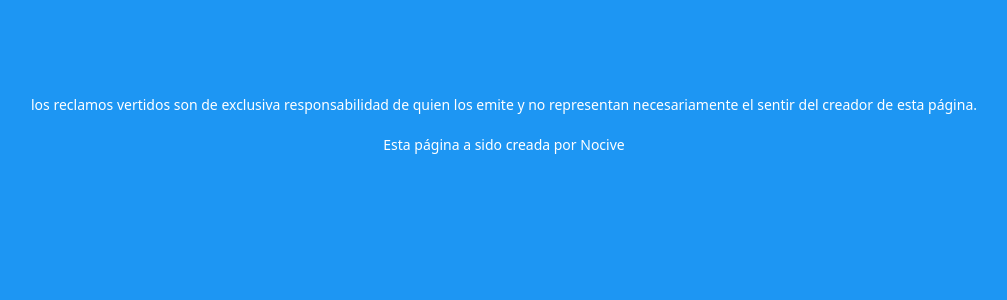
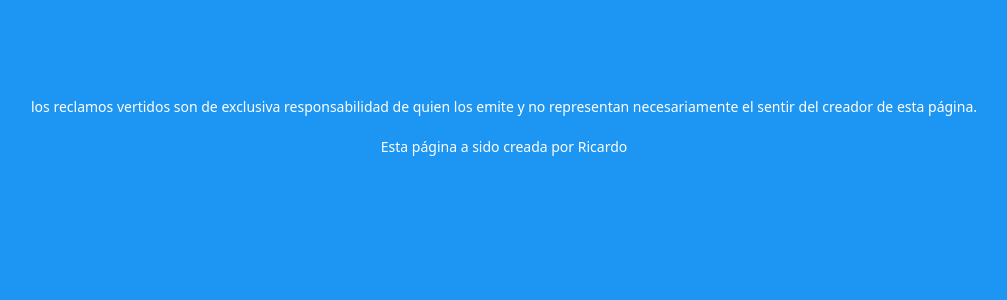
Before and after one commit to nocivescience/django_postgre, a Django app: page / in a window 1280 px wide. Shown: the part 474-774 px from the top of the page, without its empty margins (136-1143 px from the left). Run offline with Django 4.2, Linux system fonts and the light colour scheme.

Commit message:
condominio v.03

```diff
--- a/tasks/templates/base.html
+++ b/tasks/templates/base.html
@@ -44,8 +44,10 @@
     {% block content %}
 
     {% endblock %}
-        <p class="d-flex justify-content-center mt-5 text-white"><small>los reclamos vertidos son de exclusiva responsabilidad de quien los emite y no representan necesariamente el sentir del creador de esta página. </small><br></p>
-        <p class="d-flex justify-content-center text-white"><small>Esta página a sido creada por Nocive</small></p>
+        <div class="d-flex align-items-center m-5 text-white flex-column">
+            <p><small>los reclamos vertidos son de exclusiva responsabilidad de quien los emite y no representan necesariamente el sentir del creador de esta página. </small><br></p>
+            <p><small>Esta página a sido creada por Ricardo</small></p>
+        </div>
 </body>
 <script src="https://cdn.jsdelivr.net/npm/bootstrap@5.0.2/dist/js/bootstrap.bundle.min.js" integrity="sha384-MrcW6ZMFYlzcLA8Nl+NtUVF0sA7MsXsP1UyJoMp4YLEuNSfAP+JcXn/tWtIaxVXM" crossorigin="anonymous"></script>
 </html>
```
